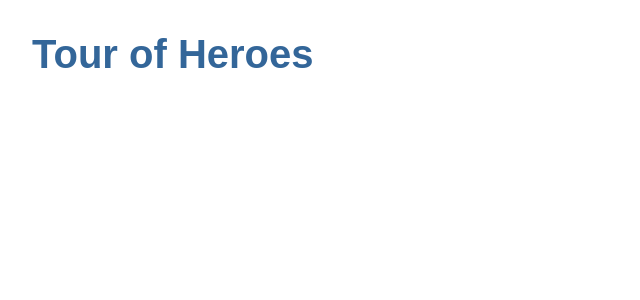
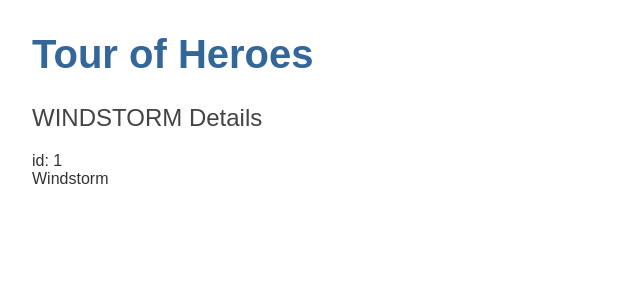
Before and after one commit to quentincrida/angularHeroesTut, an Angular app: page / in a window 1280 px wide. Shown: the top 300 px of the page, without its empty margins (0-640 px from the left). Built offline with nearby package versions, Linux system fonts and the light colour scheme.

Commit message:
hero class/interface added

```diff
--- a/src/app/app.component.html
+++ b/src/app/app.component.html
@@ -1 +1,2 @@
 <h1>{{ title }}</h1>
+<app-heroes></app-heroes>
--- a/src/app/app.module.ts
+++ b/src/app/app.module.ts
@@ -3,10 +3,12 @@
 
 import { AppRoutingModule } from './app-routing.module';
 import { AppComponent } from './app.component';
+import { HeroesComponent } from './heroes/heroes.component';
 
 @NgModule({
   declarations: [
-    AppComponent
+    AppComponent,
+    HeroesComponent
   ],
   imports: [
     BrowserModule,
--- /dev/null
+++ b/src/app/hero.ts
@@ -0,0 +1,4 @@
+export interface Hero {
+    id: number;
+    name: string;
+}
--- /dev/null
+++ b/src/app/heroes/heroes.component.html
@@ -0,0 +1,7 @@
+<h2>{{hero.name | uppercase}} Details</h2>
+<div>
+    <span>id: {{hero.id}}</span>
+</div>
+<div>
+    <span>{{hero.name}}</span>
+</div>
--- /dev/null
+++ b/src/app/heroes/heroes.component.ts
@@ -0,0 +1,20 @@
+import { Component, OnInit } from '@angular/core';
+import { Hero } from '../hero';
+
+@Component({
+  selector: 'app-heroes',
+  templateUrl: './heroes.component.html',
+  styleUrls: ['./heroes.component.css']
+})
+export class HeroesComponent implements OnInit {
+  hero: Hero = {
+    id: 1,
+    name: 'Windstorm'
+  };
+
+  constructor() { }
+
+  ngOnInit() {
+  }
+
+}
```
Also changed, not shown: src/app/heroes/heroes.component.css (added), 1 other file (tests, documents, lock files or other folders).
